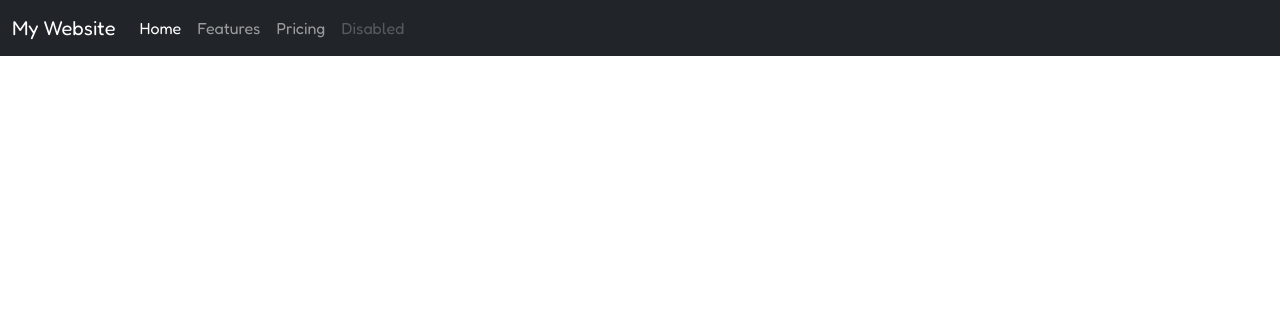
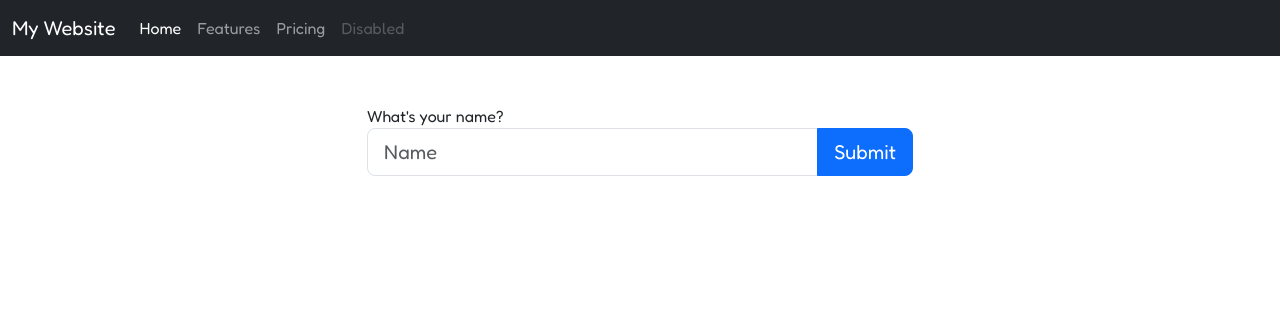
Before and after one commit to whdev36/flask-project, a Flask app: page / in a window 1280 px wide. Shown: the top 316 px of the page. Run offline with Flask 3, Linux system fonts and the light colour scheme.

Commit message:
name form
Name Form was created with WTF

```diff
--- a/app.py
+++ b/app.py
@@ -1,12 +1,26 @@
 from flask import (Flask, render_template, request, current_app,
 				make_response, redirect, abort, url_for)
+from flask_wtf import FlaskForm
+from wtforms import StringField, SubmitField
+from wtforms.validators import DataRequired
+from uuid import uuid4
 
 # Configure app
 app = Flask(__name__, template_folder='templates', static_folder='static', static_url_path='/')
+app.config['SECRET_KEY'] = 'dfdfdf'
 
-@app.route('/')
+class NameForm(FlaskForm):
+	name = StringField('What\'s your name?', validators=[DataRequired()])
+	submit = SubmitField('Submit')
+
+@app.route('/', methods=['POST', 'GET'])
 def index():
-	return render_template('index.html')
+	name = None
+	form = NameForm()
+	if form.validate_on_submit():
+		name = form.name.data
+		form.name.data = ''
+	return render_template('index.html', form=form, name=name)
 
 @app.route('/user/<name>')
 def get_user(name):
--- a/templates/base.html
+++ b/templates/base.html
@@ -19,7 +19,7 @@
 
 <body>
 	{% include 'navbar.html' %}
-	<div class="container">
+	<div class="container my-5">
 		{% block content %}
 		{% endblock %}
 	</div>
--- a/templates/index.html
+++ b/templates/index.html
@@ -1,7 +1,19 @@
 {% extends 'base.html' %}
 
-{% block title %}Home{% endblock %}
+{% block title %}WTF{% endblock %}
 
 {% block content %}
-
+    <div class="row">
+        <form action="/" method="post" class="col-md-6 offset-md-3">
+            {% if name %}
+                <h1>Hello {{ name }}!</h1>
+            {% endif %}
+            {{ form.hidden_tag() }}
+            {{ form.name.label }}
+            <div class="input-group input-group-lg">
+                {{ form.name(class='form-control', placeholder='Name') }}
+                {{ form.submit(class='btn btn-primary') }}
+            </div>
+        </form>
+    </div>
 {% endblock %}
```
Also changed, not shown: templates/wtf.html (added, +12 -0 lines), 1 other file.
